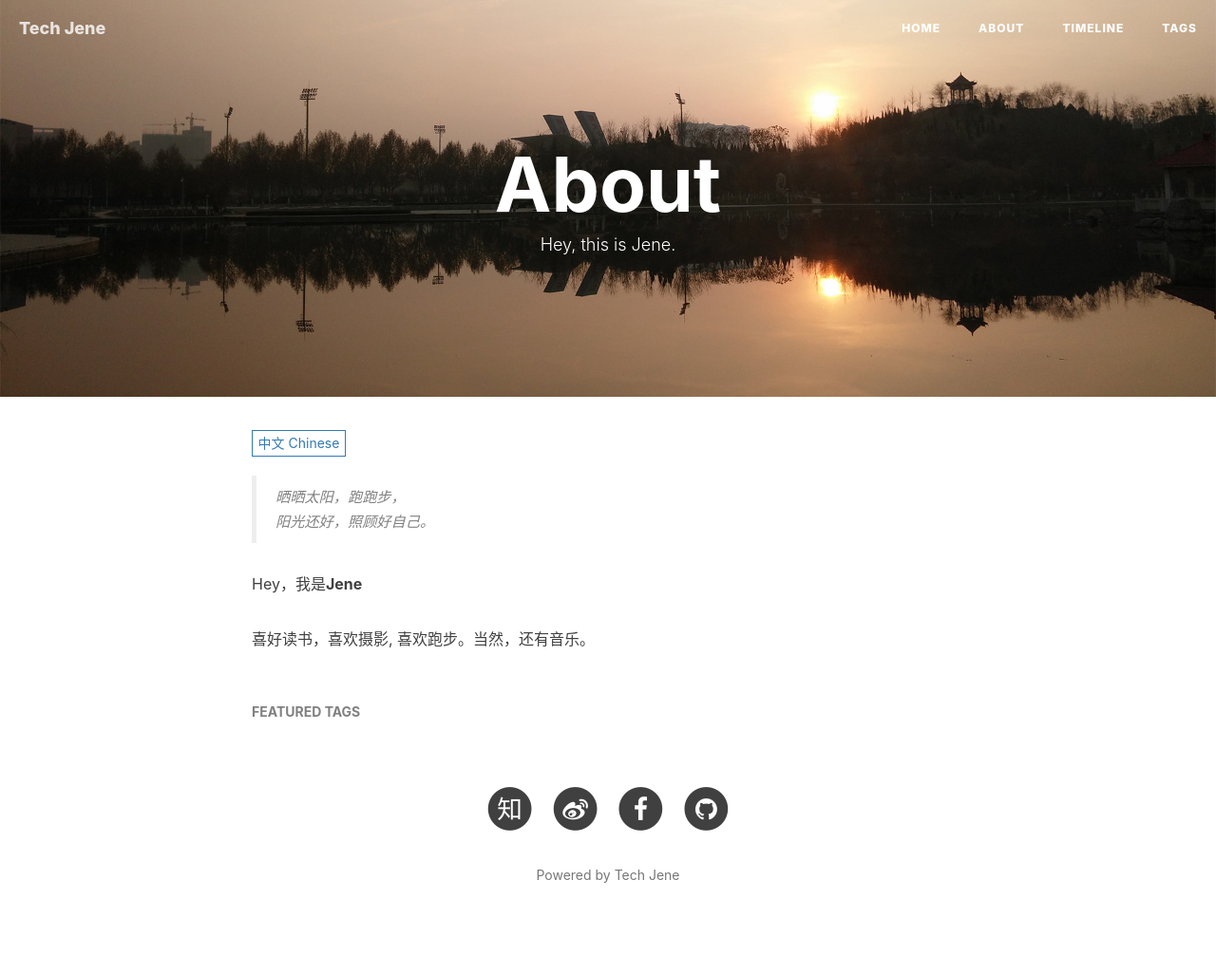
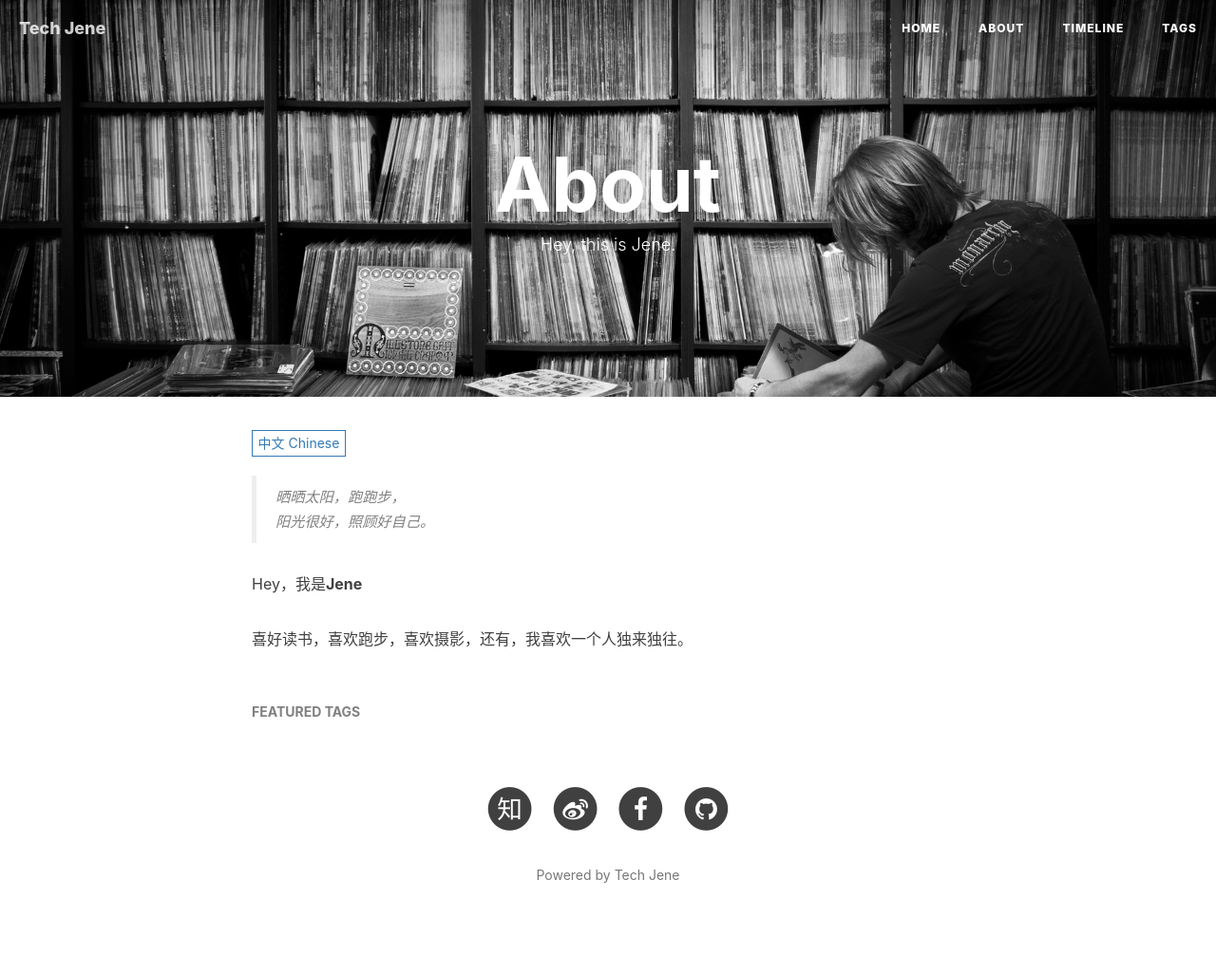
Before and after one commit to TechJene/TechJene.github.io, a Jekyll site: the page built from about.html, in a window 1280 px wide. Shown: the whole page at 95% size. Built offline with Jekyll 4.4.1, drawn with Linux system fonts in a browser that asks for light colours; nearby versions of some CDN libraries; comment, search, counter and statistics services are not loaded.

Commit message:
Revert "modify about"
This reverts commit f2a148455ec87c1c57e3aedcaf79307d72d7af3b.

```diff
--- a/_layouts/keynote.html
+++ b/_layouts/keynote.html
@@ -1,6 +1,10 @@
 ---
 layout: default
 ---
+
+<!-- Image to hack wechat -->
+<!-- <img src="/img/icon_wechat.png" width="0" height="0"> -->
+<!-- <img src="{{ site.baseurl }}/{% if page.header-img %}{{ page.header-img }}{% else %}{{ site.header-img }}{% endif %}" width="0" height="0"> -->
 
 <!-- Post Header -->
 <style type="text/css">
--- a/_layouts/post.html
+++ b/_layouts/post.html
@@ -1,6 +1,10 @@
 ---
 layout: default
 ---
+
+<!-- Image to hack wechat -->
+<!-- <img src="/img/icon_wechat.png" width="0" height="0"> -->
+<!-- <img src="{{ site.baseurl }}/{% if page.header-img %}{{ page.header-img }}{% else %}{{ site.header-img }}{% endif %}" width="0" height="0"> -->
 
 <!-- Post Header -->
 <style type="text/css">
--- a/about.html
+++ b/about.html
@@ -16,11 +16,11 @@ header-img: "img/about-bg.jpg"
 
     <!--copied from markdown -->
     <blockquote><p>晒晒太阳，跑跑步，<br>
-    阳光还好，照顾好自己。</p></blockquote>
+    阳光很好，照顾好自己。</p></blockquote>
 
     <p>Hey，我是<strong>Jene</strong></p>
 
-    <p>喜好读书，喜欢摄影, 喜欢跑步。当然，还有音乐。</p>
+    <p>喜好读书，喜欢跑步，喜欢摄影，还有，我喜欢一个人独来独往。</p>
 
 </div>
 
```
Also changed, not shown: other parts of about.html (+1 -1 lines), img/about-bg.jpg.
